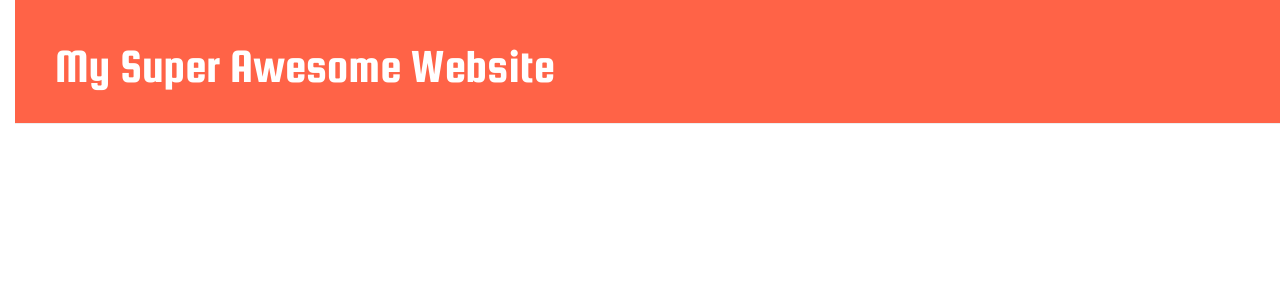
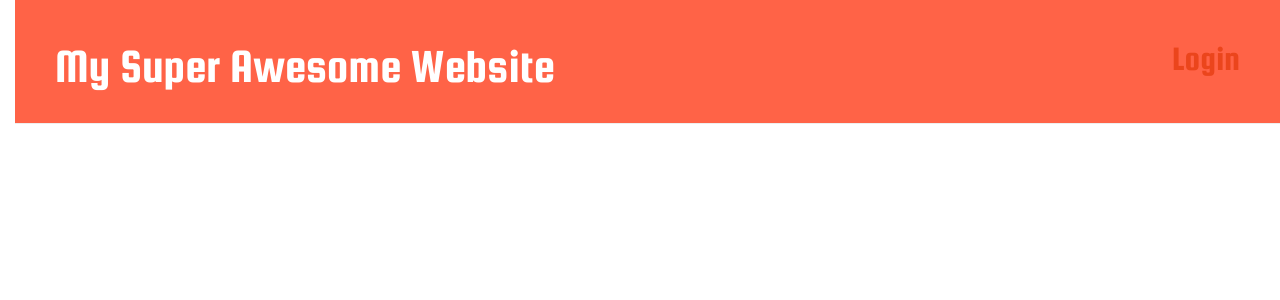
Before and after one commit to barnesybooey/my-first-blog, a Django app: page / in a window 1280 px wide. Shown: the top 300 px of the page. Run offline with Django 3.2, Linux system fonts and the light colour scheme; data that the repository does not hold is empty; some libraries are stand-ins or nearby versions.

Commit message:
fixing login

```diff
--- a/blog/templates/blog/base.html
+++ b/blog/templates/blog/base.html
@@ -16,6 +16,8 @@
                 <a href="{% url 'post_new' %}" class="top-menu"><span class="glyphicon glyphicon-plus"></span></a>
  		Hi {{ user.username }}!
 
+	    {%else%}
+		<h2 class = "top-menu"><a href="{% url 'login' %}">Login</a></h2>
 	    {% endif %}
             <h1><a href="/">My Super Awesome Website</a></h1>
         </div>
```
